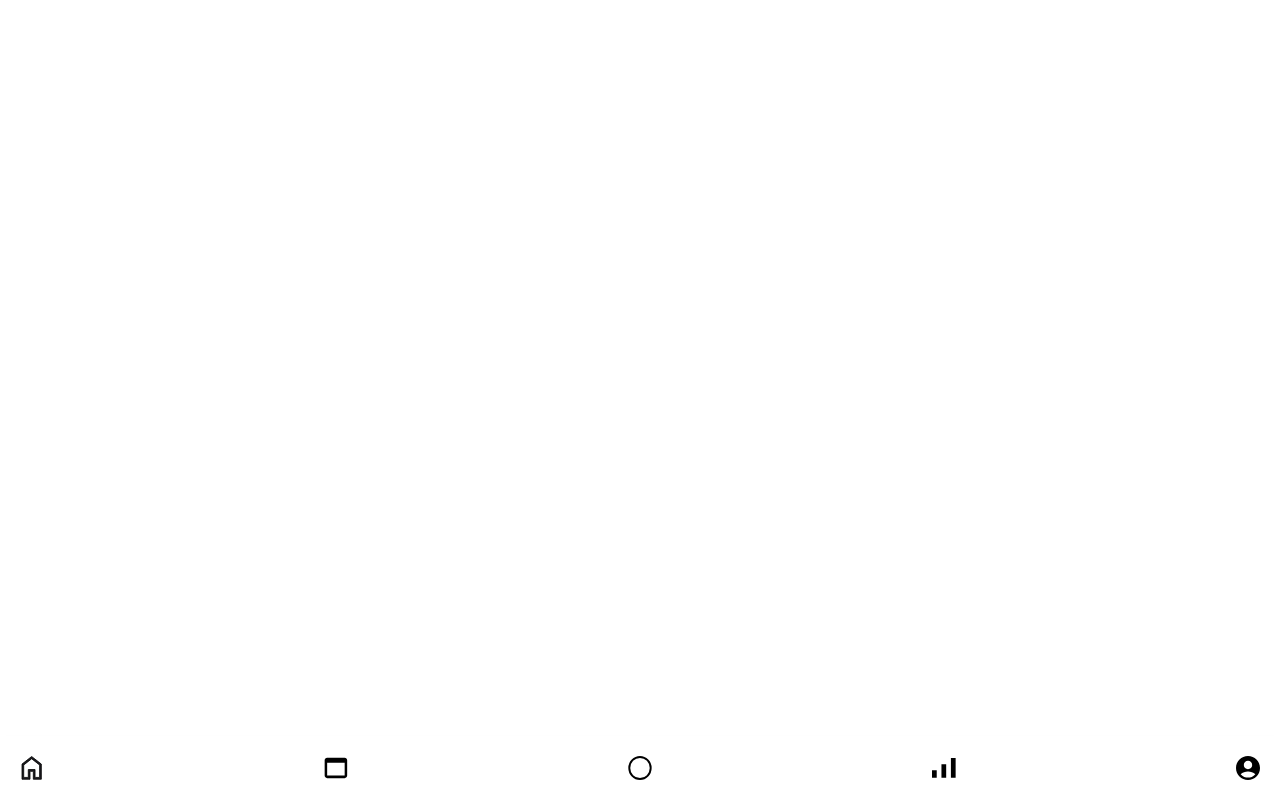
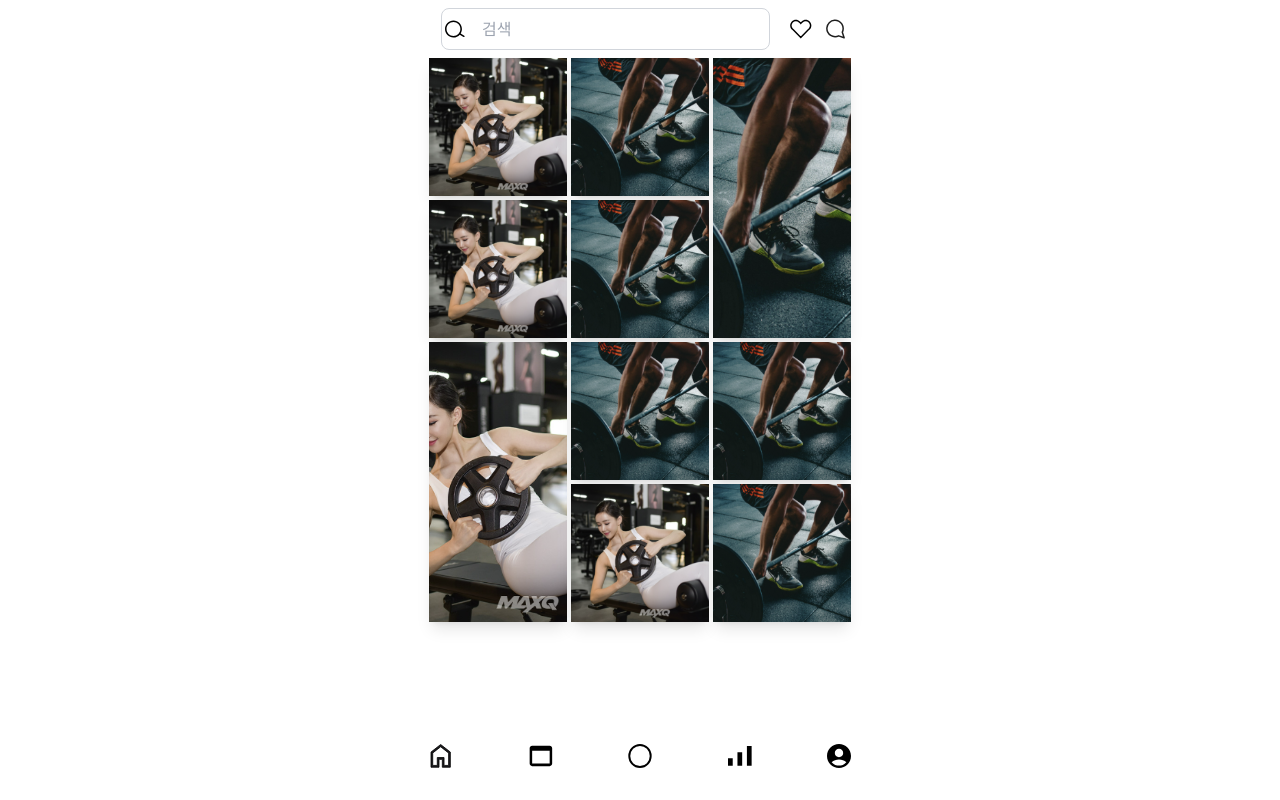
Before and after one commit to TeamGuys/Hansuyo_Front, a React (Create React App) app: page / in a window 1280 px wide. Before the commit this address had no page. Built offline with nearby package versions, Linux system fonts and the light colour scheme.

Commit message:
Fix : Footer 수정 (fixed -> max-width)

```diff
--- a/src/App.js
+++ b/src/App.js
@@ -16,7 +16,7 @@ const App = () => {
     <Router>
       <Layout>
         <Routes>
-          <Route path="/home" element={<Home />} />
+          <Route path="/" element={<Home />} />
           <Route path="/login" element={<Login />} />
           <Route path="/reels" element={<Reels />} />
           <Route path="/upload" element={<Upload />} />
--- a/src/components/Layout/Footer.jsx
+++ b/src/components/Layout/Footer.jsx
@@ -8,7 +8,7 @@ import { Link } from 'react-router-dom';
 
 const Footer = () => {
   const icons = [
-    { src: Home, path: '/home' },
+    { src: Home, path: '/' },
     { src: Reels, path: '/reels' },
     { src: Upload, path: '/upload' },
     { src: Ranking, path: '/ranking' },
@@ -16,15 +16,14 @@ const Footer = () => {
   ];
 
   return (
-    <nav className="fixed bottom-0 left-0 w-full text-white shadow-md ">
-        <div className="flex justify-between p-5">
-          {icons.map((icon, i) => (
-            <Link to={icon.path} key={i}>
-              <img src={icon.src} alt={`icon-${i}`} className="h-6 w-6" />
-            </Link>
-          ))}
-      </div>
-    </nav>
+    <footer className="fixed bottom-0 left-0 right-0 max-w-[430px] mx-auto p-1 h-[60px]
+                        z-50 flex justify-between">
+      {icons.map((icon, i) => (
+        <Link to={icon.path} key={i}>
+          <img src={icon.src} alt={`icon-${i}`} className="h-6 w-6" />
+        </Link>
+      ))}
+    </footer>
   );
 }
 
--- a/src/components/Layout/Layout.jsx
+++ b/src/components/Layout/Layout.jsx
@@ -4,6 +4,7 @@ const Layout = ({ children }) => {
   return (
     <div className="flex flex-col items-center justify-center max-w-[430px] mx-auto  box-border">
       {children}
+
     </div>
   );
 };
```
